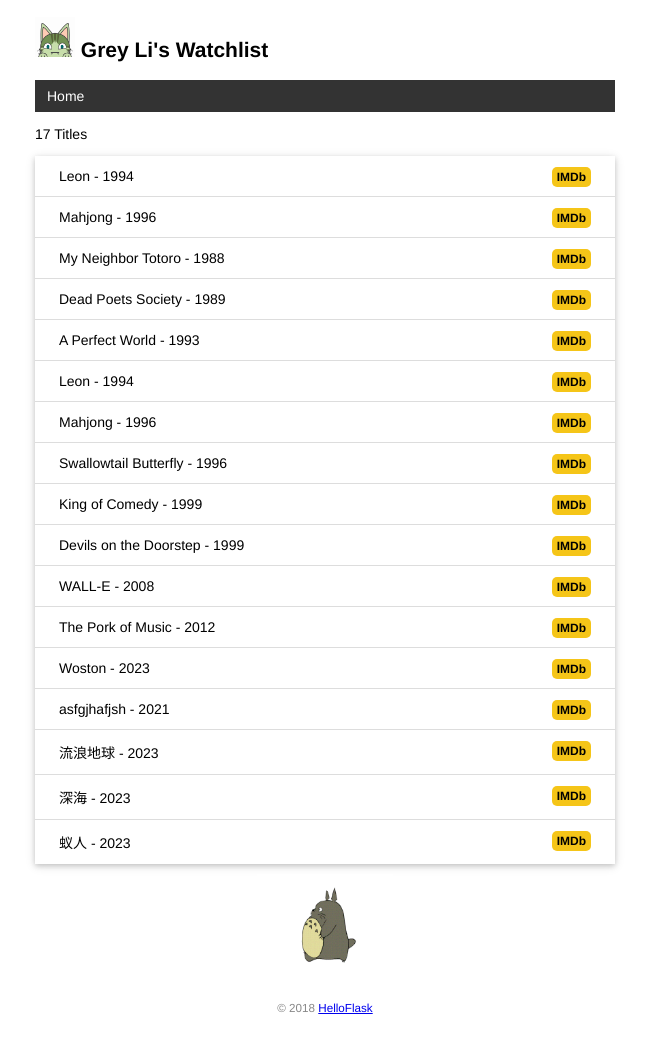
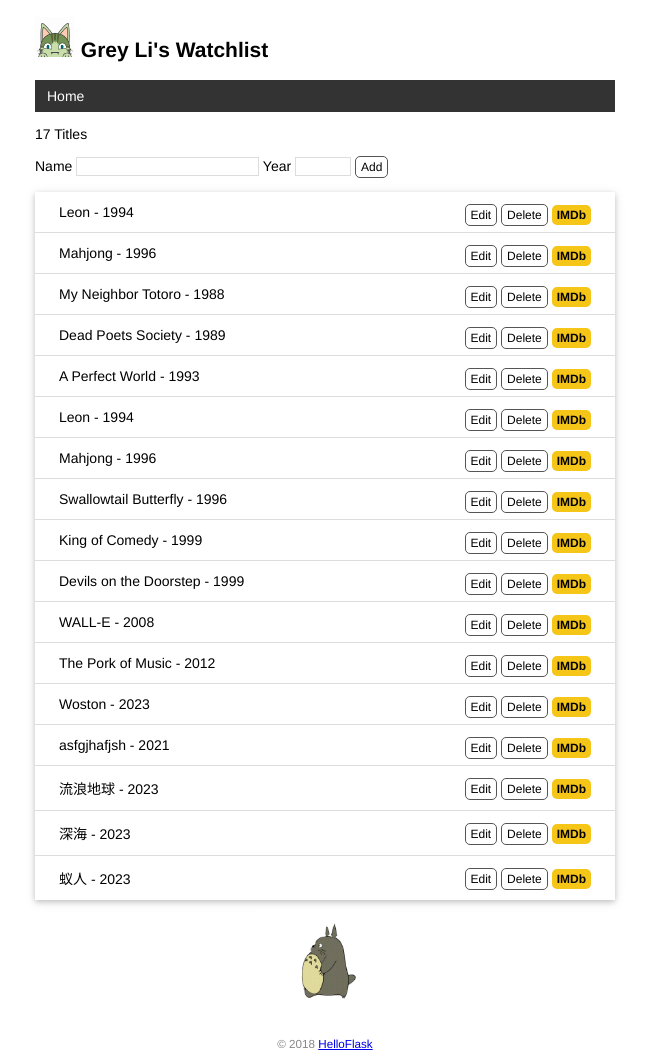
Before and after one commit to Damon-Salvatore-liu/watchlist, a Flask app: page / in a window 1280 px wide. Shown: the whole page, without its empty margins (315-964 px from the left). Before the commit the page ends 1014 px from the top, so only its background shows below. Run offline with Flask 2, Linux system fonts and the light colour scheme; data comes from the database, SQL or seed files in the repository; both versions use the stored data as it was after the commit.

Commit message:
Create, edit and delete item by form

```diff
--- a/app.py
+++ b/app.py
@@ -1,10 +1,11 @@
 from curses.ascii import US
 from flask import url_for
-from flask import Flask, render_template
+from flask import request, Flask, render_template, flash, redirect
 from markupsafe import escape
 from flask_sqlalchemy import SQLAlchemy
 import os
 import click
+from matplotlib.pyplot import title
 
 
 app = Flask(__name__)
@@ -12,6 +13,7 @@ app = Flask(__name__)
 # 加载配置
 app.config['SQLALCHEMY_DATABASE_URI'] = 'sqlite:////' + \
     os.path.join(app.root_path, 'data.db')
+app.config["SECRET_KEY"] = 'TPmi4aLWRbyVq8zu9v82dWYW1'
 
 db = SQLAlchemy(app)
 
@@ -74,8 +76,22 @@ def inject_user():
     return dict(user=user)
 
 
-@app.route('/')
+@app.route('/', methods=['GET', 'POST'])
 def index():
+    if request.method == 'POST':
+        title = request.form.get('title')
+        year = request.form.get('year')
+
+        if not title or not year or len(year) > 4 or len(title) > 60:
+            flash('Invalid input.')
+            return redirect(url_for('index'))
+        # 保存表单数据到数据库
+        movie = Movie(title=title, year=year)  # 创建记录
+        db.session.add(movie)  # 添加到数据库会话
+        db.session.commit()  # 提交数据库会话
+        flash('Item created.')  # 显示成功创建的提示
+        return redirect(url_for('index'))  # 重定向回主页
+
     movies = Movie.query.all()
 
     return render_template('index.html', movies=movies)
@@ -85,6 +101,32 @@ def index():
 def page_not_found(e):
     return render_template('404.html'), 404
 
+@app.route('/movie/edit/<int:movie_id>', methods=['GET', 'POST'])
+def edit(movie_id):
+    movie = Movie.query.get_or_404(movie_id)
+    if request.method == 'POST':
+        title = request.form['title']
+        year = request.form['year']
+
+        if not title or not year or len(year) != 4 or len(title) > 60:
+            flash('Invalid input.')
+            return redirect(url_for('edit', movie_id=movie_id))  # 重定向回对应的编辑页面
+
+        movie.title = title  # 更新标题
+        movie.year = year  # 更新年份
+        db.session.commit()  # 提交数据库会话
+        flash('Item updated.')
+        return redirect(url_for('index'))  # 重定向回主页
+
+    return render_template('edit.html', movie=movie)  # 传入被编辑的电影记录
+
+@app.route('/movie/delete/<int:movie_id>', methods=['POST'])  # 限定只接受 POST 请求
+def delete(movie_id):
+    movie = Movie.query.get_or_404(movie_id)  # 获取电影记录
+    db.session.delete(movie)  # 删除对应的记录
+    db.session.commit()  # 提交数据库会话
+    flash('Item deleted.')
+    return redirect(url_for('index'))  # 重定向回主页
 
 movies = [
     {'title': 'My Neighbor Totoro', 'year': '1988'},
--- a/static/css/style.css
+++ b/static/css/style.css
@@ -84,3 +84,49 @@ nav li a:hover {
     border-radius: 5px;
     padding: 3px 5px;
 }
+
+/* 覆盖某些浏览器对 input 元素定义的字体 */
+input[type=submit] {
+    font-family: inherit;
+}
+
+input[type=text] {
+    border: 1px solid #ddd;
+}
+
+input[name=year] {
+    width: 50px;
+}
+
+.btn {
+    font-size: 12px;
+    padding: 3px 5px;
+    text-decoration: none;
+    cursor: pointer;
+    background-color: white;
+    color: black;
+    border: 1px solid #555555;
+    border-radius: 5px;
+}
+
+.btn:hover {
+    text-decoration: none;
+    background-color: black;
+    color: white;
+    border: 1px solid black;
+}
+
+.alert {
+    position: relative;
+    padding: 7px;
+    margin: 7px 0;
+    border: 1px solid transparent;
+    color: #004085;
+    background-color: #cce5ff;
+    border-color: #b8daff;
+    border-radius: 5px;
+}
+
+.inline-form {
+    display: inline;
+}
--- a/templates/base.html
+++ b/templates/base.html
@@ -10,6 +10,9 @@
     {% endblock %}
 </head>
 <body>
+    {% for message in get_flashed_messages() %}
+        <div class="alert">{{ message }}</div>
+    {% endfor %}
     <h2>
         <img alt="Avatar" class='avatar' src="{{ url_for('static', filename='images/avatar.png') }}">
         {{ user.name }}'s Watchlist
--- a/templates/index.html
+++ b/templates/index.html
@@ -2,10 +2,19 @@
 
 {% block content %}
 <p>{{ movies|length }} Titles</p>
+<form method="post">
+    Name <input type="text" name="title" autocomplete="off" required>
+    Year <input type="text" name="year" autocomplete="off" required>
+    <input class="btn" type="submit" name="submit" value="Add">
+</form>
 <ul class="movie-list">
     {% for movie in movies %}
     <li>{{ movie.title }} - {{ movie.year }}
         <span class="float-right">
+            <a class="btn" href="{{ url_for('edit', movie_id=movie.id) }}">Edit</a>
+            <form class="inline-form" method="post" action="{{ url_for('delete', movie_id=movie.id) }}">
+                <input class="btn" type="submit" name="delete" value="Delete" onclick="return confirm('Are you sure?')">
+            </form>
             <a class="imdb" href="https://www.imdb.com/find?q={{ movie.title }}" target="_blank" title="Find this movie on IMDb">IMDb</a>
         </span>
     </li>
```
Also changed, not shown: templates/edit.html (added, +10 -0 lines), data.db.
